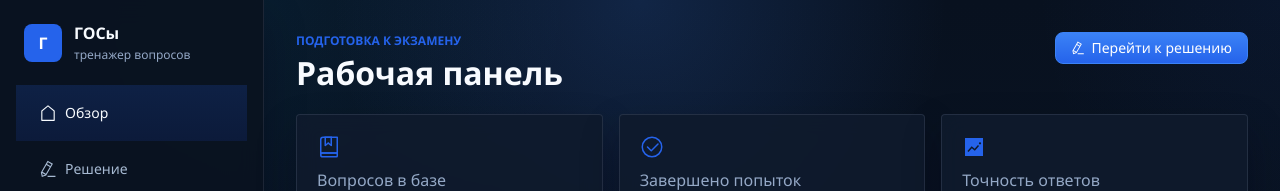
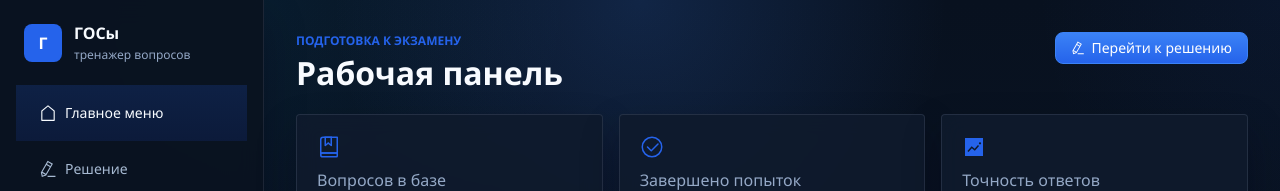
Before and after one commit to AndrMiAl/exgos, a Vue app: page / in a window 1280 px wide. Shown: the top 191 px of the page. Built offline with nearby package versions, Linux system fonts and the light colour scheme; no server answers.

Commit message:
увцка

```diff
--- a/src/App.vue
+++ b/src/App.vue
@@ -68,7 +68,7 @@ onBeforeUnmount(() => {
       <el-menu :default-active="activePath" router class="nav-menu">
         <el-menu-item index="/">
           <el-icon><House /></el-icon>
-          <span>Обзор</span>
+          <span>Главное меню</span>
         </el-menu-item>
         <el-menu-item index="/practice">
           <el-icon><EditPen /></el-icon>
@@ -122,7 +122,7 @@ onBeforeUnmount(() => {
     <nav class="mobile-tabbar" aria-label="Основная навигация">
       <RouterLink to="/" class="mobile-tab" :class="{ active: activePath === '/' }">
         <el-icon><House /></el-icon>
-        <span>Обзор</span>
+        <span>Меню</span>
       </RouterLink>
       <RouterLink to="/practice" class="mobile-tab" :class="{ active: activePath === '/practice' }">
         <el-icon><EditPen /></el-icon>
--- a/src/views/PracticeView.vue
+++ b/src/views/PracticeView.vue
@@ -1,7 +1,8 @@
 <script setup lang="ts">
 import { computed, ref } from 'vue'
+import { useRouter } from 'vue-router'
 import { ElMessage } from 'element-plus'
-import { ArrowLeft, ArrowRight, Finished, RefreshRight, Select } from '@element-plus/icons-vue'
+import { ArrowLeft, ArrowRight, Finished, House, RefreshRight, Select } from '@element-plus/icons-vue'
 
 import { useAuthStore } from '@/stores/auth'
 import { MASTERED_CORRECT_ANSWERS, useExamStore } from '@/stores/exam'
@@ -20,6 +21,7 @@ import { getOptionDisplayText, getOptionSemanticKey } from '@/utils/questionOpti
 const authStore = useAuthStore()
 const examStore = useExamStore()
 const themeStore = useThemeStore()
+const router = useRouter()
 
 const selectedSectionId = ref<string | 'all'>('all')
 const selectedMode = ref<AnswerFeedbackMode>('immediate')
@@ -769,6 +771,10 @@ function goNext() {
   if (attempt) {
     examStore.goToQuestion(attempt.id, attempt.currentIndex + 1)
   }
+}
+
+function goToMainMenu() {
+  void router.push('/')
 }
 
 const finishDialogTitle = computed(() => {
@@ -1070,6 +1076,7 @@ function finishAttempt() {
         </div>
         <div class="toolbar-actions">
           <el-button class="mobile-early-finish" :icon="Finished" @click="openFinishDialog(true)">Завершить</el-button>
+          <el-button :icon="House" @click="goToMainMenu">В главное меню</el-button>
           <el-button :icon="RefreshRight" @click="restartAttempt">Начать заново</el-button>
         </div>
       </div>
@@ -1263,6 +1270,7 @@ function finishAttempt() {
           Назад
         </el-button>
         <el-button class="desktop-early-finish" :icon="Finished" @click="openFinishDialog(true)">Завершить досрочно</el-button>
+        <el-button :icon="House" @click="goToMainMenu">В главное меню</el-button>
         <div class="spacer" />
         <el-button
           v-if="workingAttempt.currentIndex < workingAttempt.questionIds.length - 1"
```
